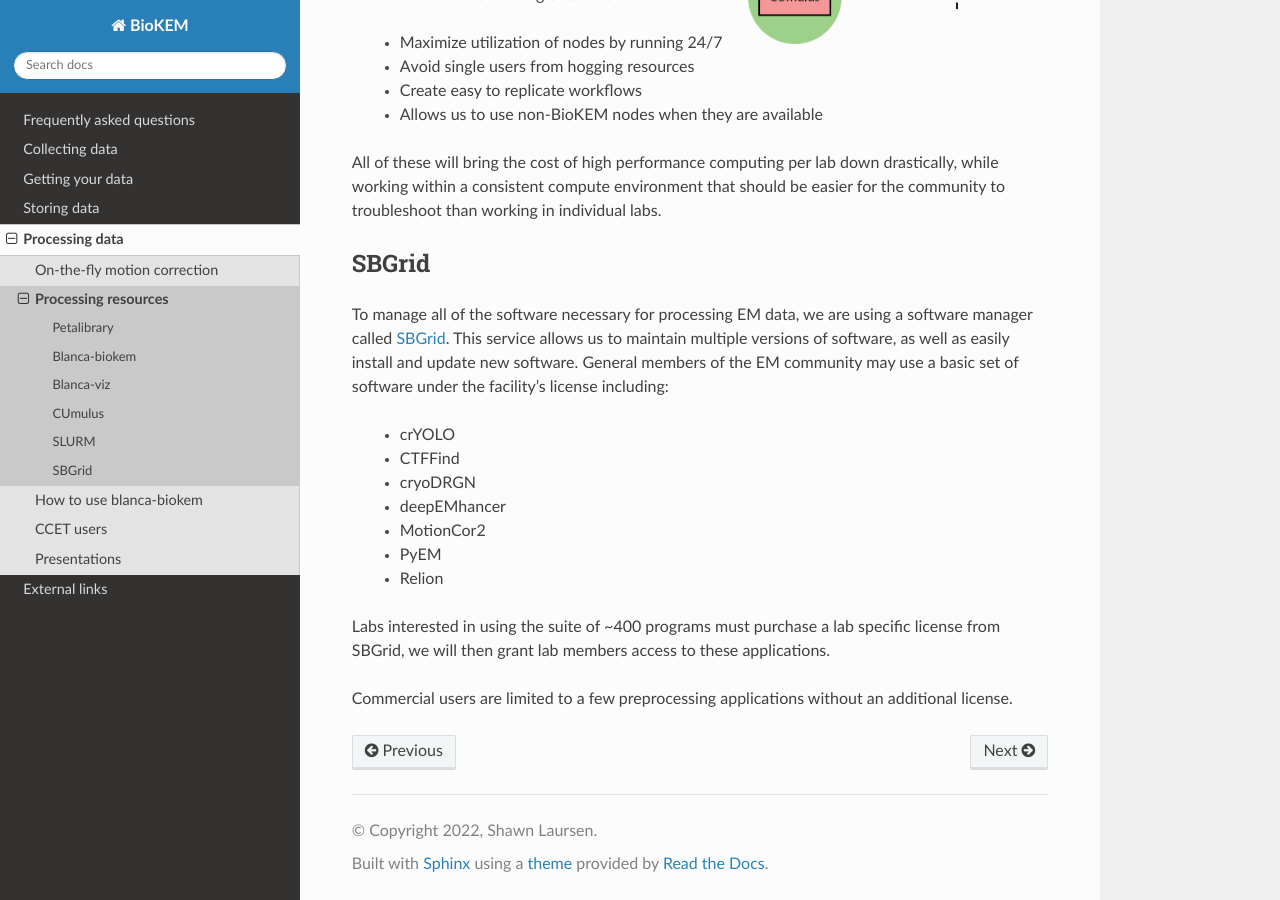
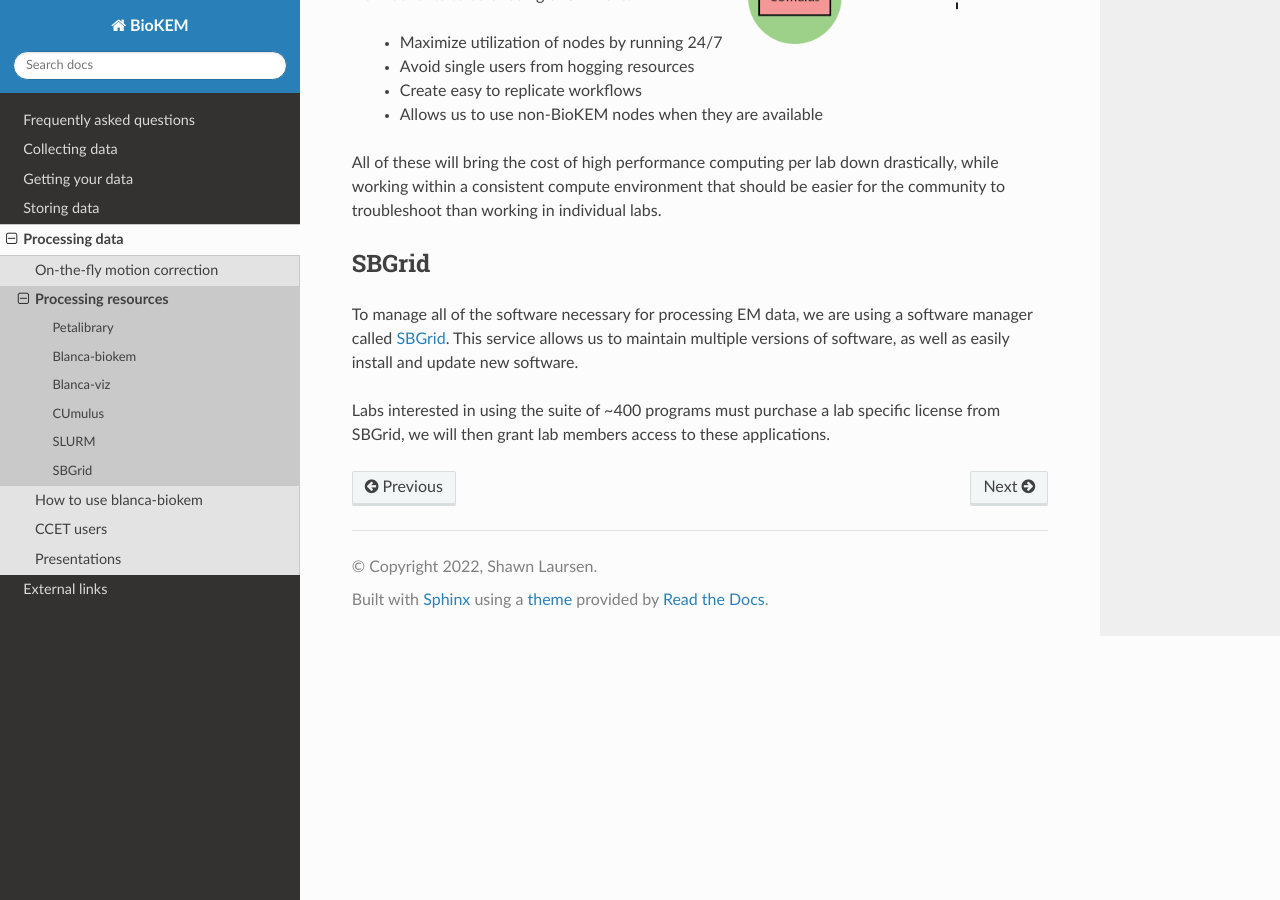
Before and after one commit to CU-BioKEM/user-guide, a Sphinx documentation site: the page built from docs/source/processing/processing_resources.rst, in a window 1280 px wide and 900 px high, scrolled down 1897 px. Built offline with Sphinx 7.4.7 and the Read the Docs theme 2.0.0, drawn with Linux system fonts in a browser that asks for light colours; pages that are not in the unit, such as notebooks, are missing from menus.

```diff
--- a/docs/source/collecting.rst
+++ b/docs/source/collecting.rst
@@ -7,4 +7,3 @@ Collecting data
    collecting/clipping
    collecting/screening
    collecting/collecting_data
-   collecting/microed
--- a/docs/source/collecting/microed.rst
+++ /dev/null
@@ -1,2 +0,0 @@
-MicroED
-=======
--- a/docs/source/processing/processing_resources.rst
+++ b/docs/source/processing/processing_resources.rst
@@ -101,20 +101,8 @@ SBGrid
 To manage all of the software necessary for processing EM data, we are using a
 software manager called `SBGrid <https://sbgrid.org>`__. This service allows us to
 maintain multiple versions of software, as well as easily install and update new
-software. General members of the EM community may use a basic set of software
-under the facility's license including:
-
-   - crYOLO
-   - CTFFind
-   - cryoDRGN
-   - deepEMhancer
-   - MotionCor2
-   - PyEM
-   - Relion
+software.
 
 Labs interested in using the suite of ~400 programs must purchase a lab specific
 license from SBGrid, we will then grant lab members access to these
 applications.
-
-Commercial users are limited to a few preprocessing applications without an
-additional license.
```
Also changed, not shown: docs/source/processing/using_software.rst (+13 -34 lines), docs/source/processing/using_software/interactive.rst (added, +21 -0 lines), docs/source/processing/using_software/sbatch.rst (added, +30 -0 lines), 1 other file.
